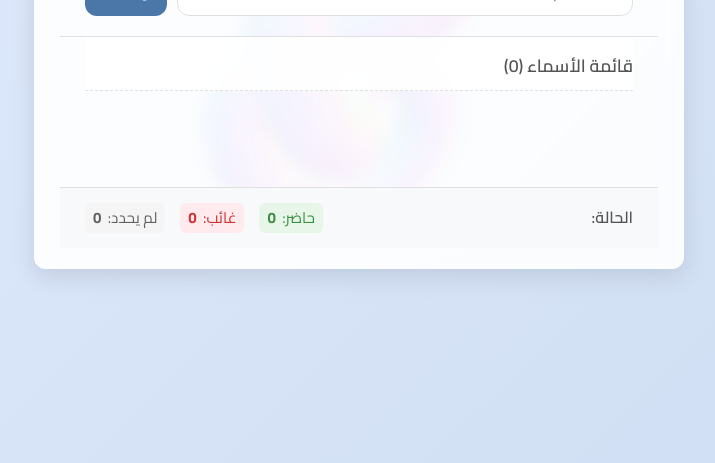
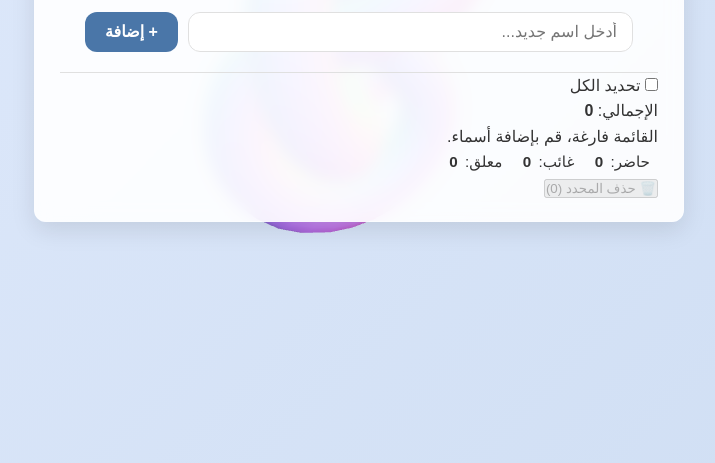
Before and after one commit to User3894/Attendance-registration, a plain HTML site: page index.html in a window 1280 px wide. Shown: the part 337-800 px from the top of the page, without its empty margins (281-996 px from the left). Drawn offline with nearby package versions, Linux system fonts and the light colour scheme.

Commit message:
Update index.html

```diff
--- a/index.html
+++ b/index.html
@@ -2,64 +2,77 @@
 <html lang="ar" dir="rtl">
 <head>
     <meta charset="UTF-8">
-    <!-- !!! تعديل هنا: إضافة viewport-fit=cover -->
     <meta name="viewport" content="width=device-width, initial-scale=1.0, viewport-fit=cover">
-    <title>تطبيق تسجيل الحضور والغياب - محسن</title>
+    <title>نظام الحضور والغياب المطور</title>
     <link rel="stylesheet" href="style.css">
     <link rel="preconnect" href="https://fonts.googleapis.com">
     <link rel="preconnect" href="https://fonts.gstatic.com" crossorigin>
-    <link href="https://fonts.googleapis.com/css2?family=Cairo:wght@400;600;700&display=swap" rel="stylesheet">
+    <link href="https://fonts.googleapis.com/css2?family=Tajawal:wght@400;500;700&display=swap" rel="stylesheet"> <!-- Changed Font -->
 </head>
 <body>
-    <!-- حاوية لعرض Three.js -->
+    <!-- حاوية Three.js -->
     <div id="three-container"></div>
 
     <!-- حاوية التطبيق الرئيسية -->
     <div class="app-container">
+
+        <!-- رأس التطبيق (ثابت) -->
         <header class="app-header">
-            <h1>تسجيل الحضور والغياب</h1>
+            <h1>الحضور والغياب</h1>
             <div class="input-section">
-                <input type="text" id="nameInput" placeholder="أدخل اسم الشخص...">
-                <button id="addButton" title="إضافة اسم جديد">إضافة</button>
+                <input type="text" id="nameInput" placeholder="أدخل اسم جديد..." aria-label="أدخل اسم جديد">
+                <button id="addButton" title="إضافة اسم جديد">
+                    <span class="icon">+</span> <span class="text">إضافة</span>
+                </button>
             </div>
         </header>
 
-        <main class="attendance-section">
-             <h2 class="list-title">قائمة الأسماء (<span id="totalCount">0</span>)</h2>
+        <!-- المحتوى الرئيسي (القائمة قابلة للتمرير) -->
+        <main class="app-main">
+            <div class="list-controls">
+                 <div class="select-all-container">
+                     <input type="checkbox" id="selectAllCheckbox" aria-label="تحديد الكل">
+                     <label for="selectAllCheckbox">تحديد الكل</label>
+                 </div>
+                 <span class="list-counter">الإجمالي: <strong id="totalCount">0</strong></span>
+            </div>
             <ul id="attendanceList">
-                <!-- سيتم إضافة الأسماء هنا بواسطة JavaScript -->
-                <!-- مثال لعنصر قائمة:
+                <!-- العناصر تضاف هنا -->
+                <!-- مثال عنصر:
                 <li data-id="1" class="pending">
-                    <span>اسم الشخص</span>
+                    <input type="checkbox" class="item-checkbox" aria-label="تحديد الاسم">
+                    <span class="attendee-name">اسم الشخص</span>
                     <div class="actions">
-                        <button class="action-btn present-btn" title="تسجيل حضور">✓</button>
-                        <button class="action-btn absent-btn" title="تسجيل غياب">✕</button>
-                        <button class="action-btn delete-btn" title="حذف الاسم">🗑️</button>  // يمكن استخدام رمز أو نص
+                        <button class="action-btn present-btn" title="حاضر">✓</button>
+                        <button class="action-btn absent-btn" title="غائب">✕</button>
+                        <button class="action-btn delete-btn" title="حذف">🗑️</button>
                     </div>
-                </li> -->
+                </li>
+                 -->
             </ul>
+             <p id="emptyListMessage" class="empty-message">القائمة فارغة، قم بإضافة أسماء.</p>
         </main>
 
-        <footer class="app-footer summary">
-            <p>الحالة:</p>
-            <div class="summary-details">
-                 <span class="summary-item present-count">حاضر: <strong id="presentCount">0</strong></span>
-                 <span class="summary-item absent-count">غائب: <strong id="absentCount">0</strong></span>
-                 <span class="summary-item pending-count">لم يحدد: <strong id="pendingCount">0</strong></span>
+        <!-- قدم التطبيق (ثابت) -->
+        <footer class="app-footer">
+            <div class="summary">
+                <span class="summary-item present">حاضر: <strong id="presentCount">0</strong></span>
+                <span class="summary-item absent">غائب: <strong id="absentCount">0</strong></span>
+                <span class="summary-item pending">معلق: <strong id="pendingCount">0</strong></span>
             </div>
+            <div class="bulk-actions">
+                <button id="bulkDeleteButton" class="bulk-delete-btn" disabled title="حذف المحدد">
+                    <span class="icon">🗑️</span> <span class="text">حذف المحدد (<span id="selectedCount">0</span>)</span>
+                </button>
+            </div>
+        </footer>
 
-        </footer>
     </div>
 
-    <!-- تضمين Three.js عبر CDN -->
+    <!-- Three.js ومكتبة التطبيق -->
     <script type="importmap">
-        {
-            "imports": {
-                "three": "https://cdn.skypack.dev/three@0.132.2/build/three.module.js"
-            }
-        }
+        { "imports": { "three": "https://cdn.skypack.dev/three@0.132.2/build/three.module.js" } }
     </script>
-    <!-- ملف السكربت الخاص بالتطبيق -->
     <script type="module" src="script.js"></script>
 </body>
 </html>
```
